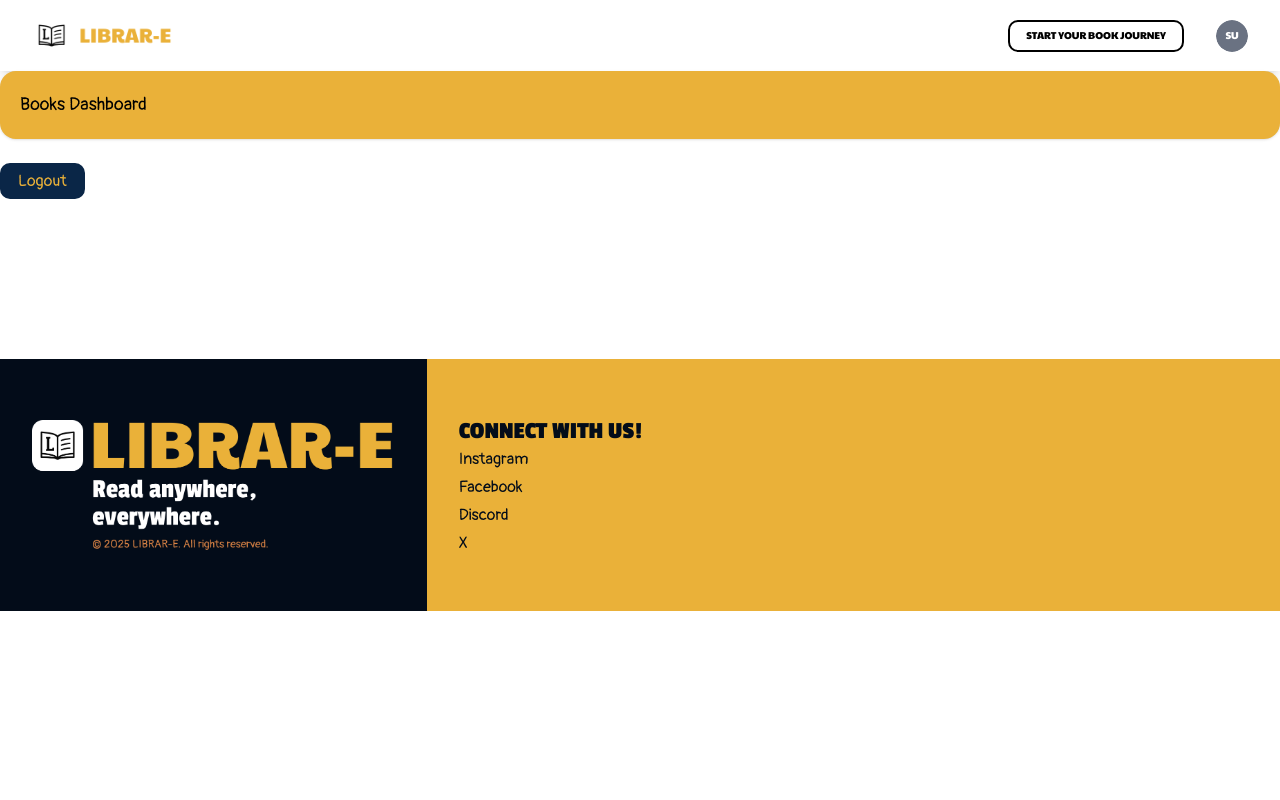
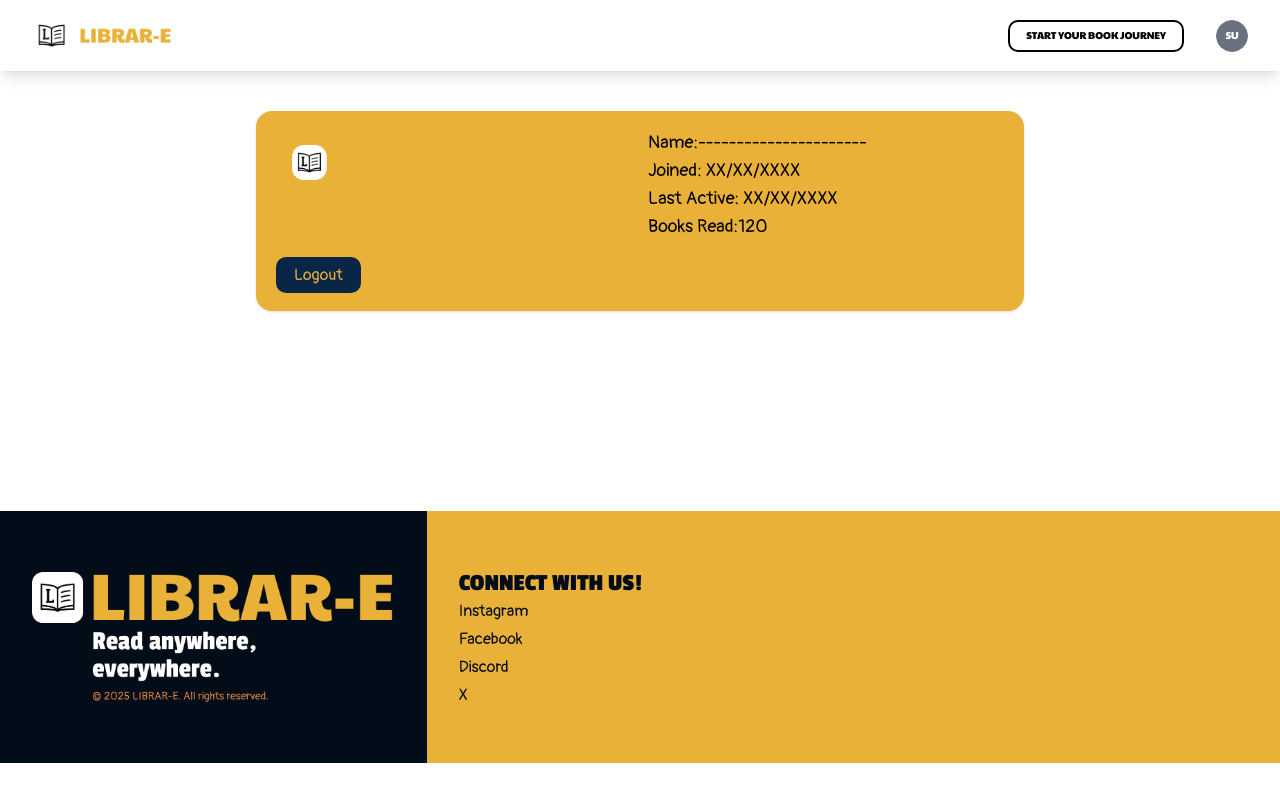
Before and after one commit to wengnong/librar-e, a Next.js app: page /my-profile in a window 1280 px wide. Built offline with nearby package versions, Linux system fonts and the light colour scheme; no server answers; sample sign-in values are in the browser's storage.

Commit message:
progress 1 on Profile

```diff
--- a/app/(root)/my-profile/page.tsx
+++ b/app/(root)/my-profile/page.tsx
@@ -1,17 +1,45 @@
 import { signOut } from '@/auth';
 import React from 'react'
+import Image from 'next/image'
+import Link from 'next/link'
 
 const page = () => {
     return (
         <div className='w-full h-min-screen'>
-            <div className='flex flex-col md:flex-row justify-between gap-5 mb-6'>
-                <div className='bg-[#EAB139] rounded-2xl p-5 w-full shadow-sm'>
-                    <p className='text-black text-lg font-medium'>Books Dashboard</p>
+            <div className='flex flex-col md:flex-row justify-center gap-5 mb-6 p-10'>
+                <div className='bg-[#EAB139] rounded-2xl p-5 h-50 content-center w-3xl grid grid-cols-2 gap-4 shadow-sm'>
+                    <Link href='/'>
+                        <Image
+                            className='flex pt-4 pl-4'
+                            src='/images/Logo.png'
+                            width={140}
+                            height={140}
+                            alt='Librar-E Logo'
+                        />
+                    </Link>
+                    <div className='flex flex-col text-left'>
+                        <p className='text-black text-lg font-medium'>Name:----------------------</p>
+                        <p className='text-black text-lg font-medium'>Joined: XX/XX/XXXX</p>
+                        <p className='text-black text-lg font-medium'>Last Active: XX/XX/XXXX</p>
+                        <p className='text-black text-lg font-medium'>Books Read:120</p>
+                    </div>
+
+                    <div>
+                        <form action={async () => {
+                            "use server";
+
+                            await signOut();
+                        }}
+                            className=''
+                        >
+                            <button className='border-2 border-[#0A2647] rounded-[10px] px-4 py-1 bg-[#0A2647] text-[#EAB139] hover:bg-[#040a11] hover:border-[#EAB139] duration-200 flex items-center justify-center'>Logout</button>
+                        </form>
+                    </div>
                 </div>
             </div>
 
-            {/* Bagian button buat logout */}
-            <form action={async () => {
+            {/* Bagian button buat logout  TAPI DIKOMEN DULU buat testing layout yang rapian dikit*/}
+            {/* <form action={async () => {
                 "use server";
 
                 await signOut();
@@ -19,7 +47,7 @@ const page = () => {
                 className='mb-10'
             >
                 <button className='border-2 border-[#0A2647] rounded-[10px] px-4 py-1 bg-[#0A2647] text-[#EAB139] hover:bg-[#040a11] hover:border-[#EAB139] duration-200 flex items-center justify-center'>Logout</button>
-            </form>
+            </form> */}
 
 
         </div>
```
